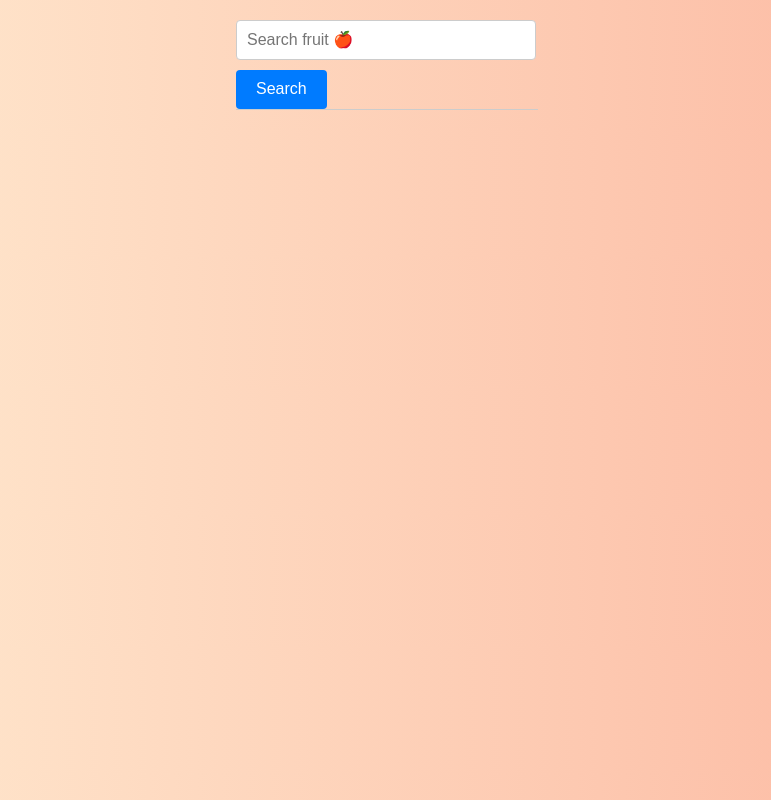
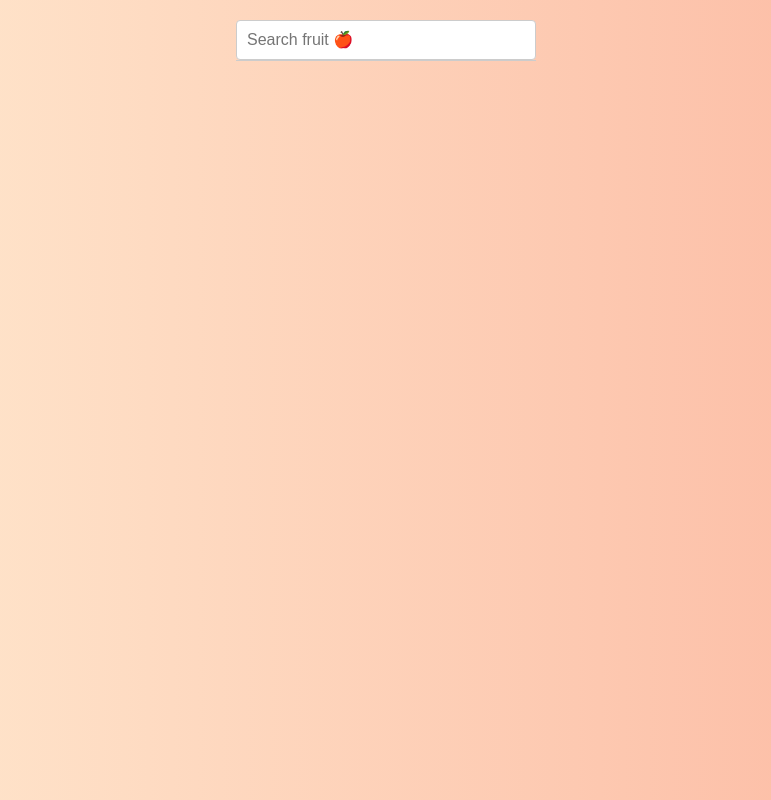
Before and after one commit to patj123/fruit_search, a plain HTML site: page index.html in a window 1280 px wide. Shown: the whole page, without its empty margins (254-1025 px from the left). Drawn offline with nearby package versions, Linux system fonts and the light colour scheme.

Commit message:
removed search button

```diff
--- a/index.html
+++ b/index.html
@@ -1,23 +1,21 @@
 <!DOCTYPE html>
-<html lang="en" >
+<html lang="en">
+
 <head>
   <meta charset="UTF-8">
   <title>Fruit Autocomplete</title>
   <link rel="stylesheet" href="https://cdnjs.cloudflare.com/ajax/libs/normalize/5.0.0/normalize.min.css">
   <link rel="stylesheet" href="./style.css">
+</head>
 
-</head>
 <body>
-<!-- partial:index.partial.html -->
   <div class="search-container">
     <input type="text" name="fruit" id="fruit" placeholder="Search fruit 🍎">
-  <button type="submit" class="search-button">Search</button>
     <div class="suggestions">
       <ul></ul>
     </div>
   </div>
-<!-- partial -->
-  <script  src="./script.js"></script>
+  <script src="./script.js"></script>
+</body>
 
-</body>
 </html>
--- a/style.css
+++ b/style.css
@@ -1,3 +1,12 @@
+* {
+  box-sizing: border-box;
+}
+
+:focus {
+  outline: none;
+  border: 1px solid #007BFF;
+}
+
 body {
   font-family: Arial, sans-serif;
   margin: 20px;
@@ -19,7 +28,7 @@
   box-sizing: border-box;
 }
 
-.suggestions {
+.search-container .suggestions {
   position: absolute;
   border: 1px solid #ccc;
   border-top: none;
@@ -30,33 +39,17 @@
   overflow-y: auto;
 }
 
-.suggestions ul {
+.search-container .suggestions ul {
   list-style: none;
   margin: 0;
   padding: 0;
 }
 
-.suggestions ul li {
+.search-container .suggestions ul li {
   padding: 10px;
   cursor: pointer;
 }
 
-.suggestions ul li:hover {
+.search-container .suggestions ul li:hover {
   background-color: #f0f0f0;
 }
-
-.search-button {
-  display: inline-block;
-  padding: 10px 20px;
-  margin-top: 10px;
-  background-color: #007BFF;
-  color: white;
-  border: none;
-  border-radius: 4px;
-  cursor: pointer;
-  font-size: 16px;
-}
-
-.search-button:hover {
-  background-color: #0056b3;
-}
```
Also changed, not shown: script.js (+5 -5 lines). Lines whose indentation alone changed are shown as unchanged.
